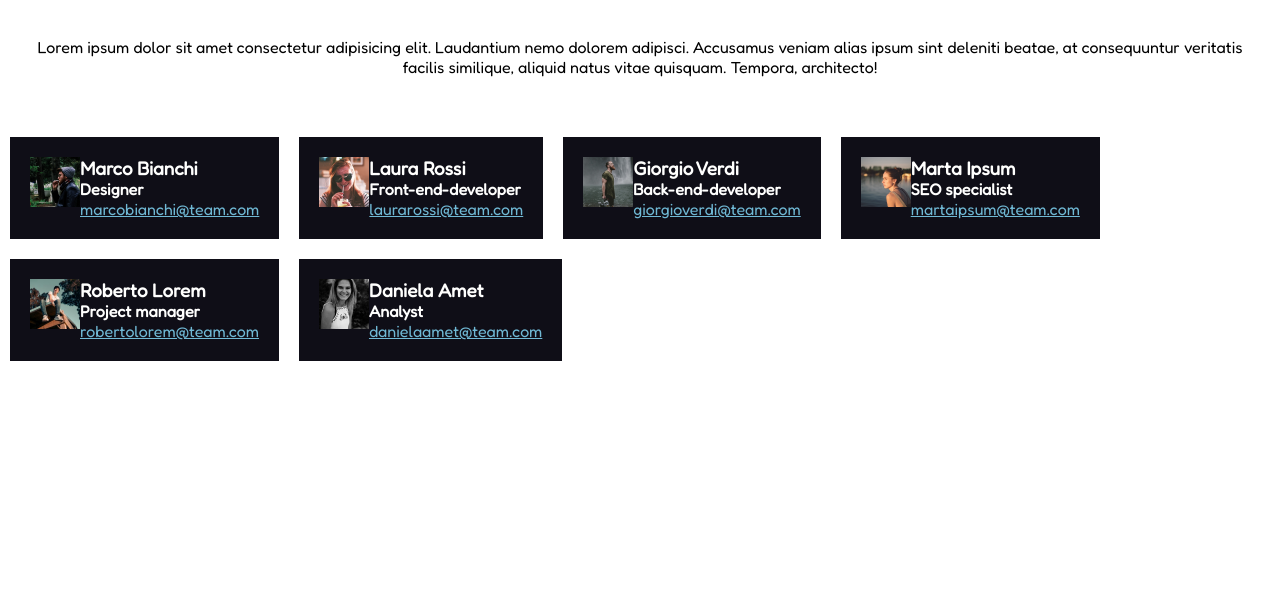
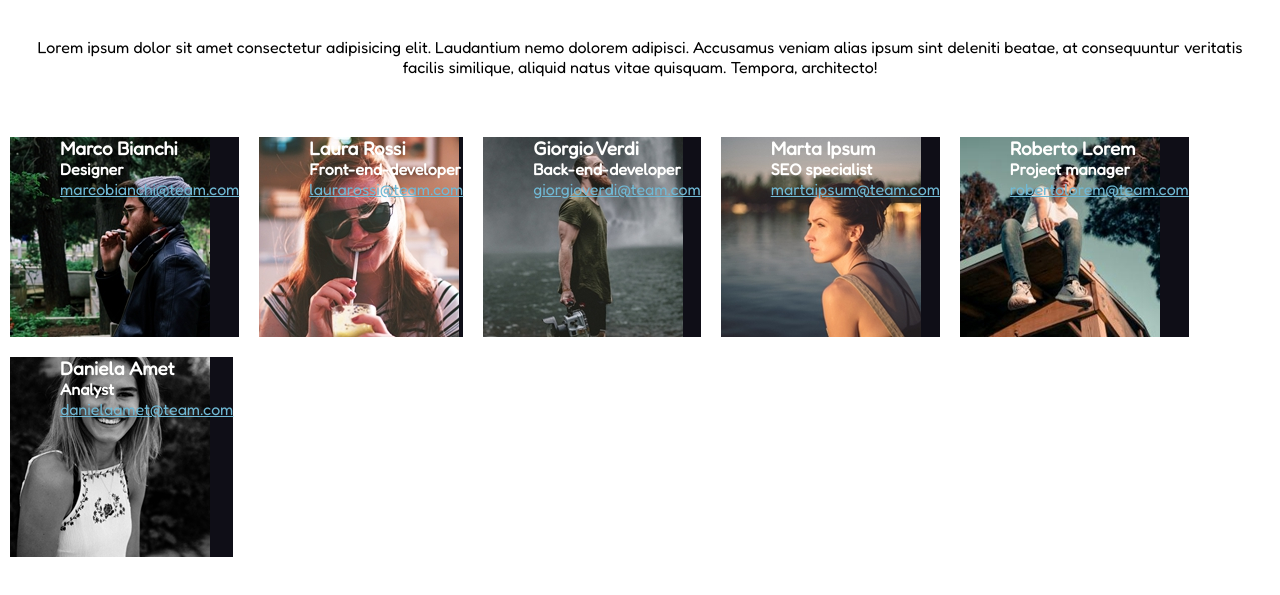
Before and after one commit to lordevito/html-css-float-cards, a plain HTML site: page index.html in a window 1280 px wide. Shown: the part 81-676 px from the top of the page. Drawn offline with Linux system fonts and the light colour scheme.

Commit message:
fix: calc

```diff
--- a/css/style.css
+++ b/css/style.css
@@ -43,8 +43,8 @@ Main
 */
 .cards> .credit{
     float:left;
-    padding: 20px;
-    max-width: calc(100% / 3 - 20px);
+    padding: 0px;
+    max-width: calc(100% / 3 - 10px);
     background-color: #0f0e17;
     margin:10px;
 }
@@ -60,7 +60,7 @@ Main
     width: calc(100% / 200px);
 }
 .photo img{
-    max-width:100%;
+
     display: block;
 }
 a{
```
